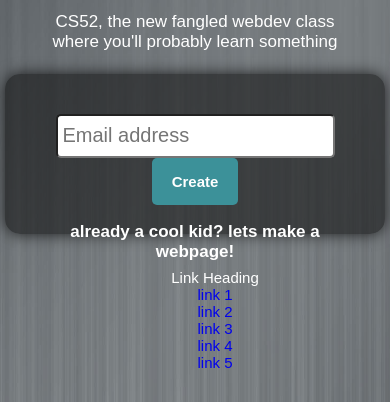
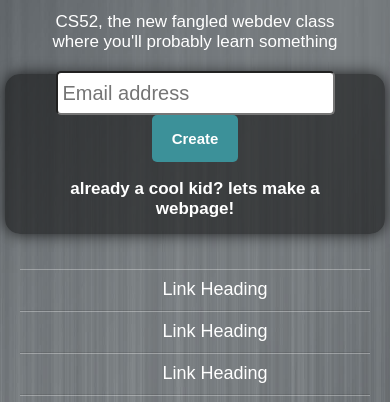
Before and after one commit to sydni/landing_page, a plain HTML site: page index.html in a window 390 px wide. Shown: the part 402-804 px from the top of the page. Drawn offline with Linux system fonts and the light colour scheme; a web font is replaced by a local one.

Commit message:
adding to sydnitopper.me

```diff
--- a/index.html
+++ b/index.html
@@ -26,7 +26,7 @@
     </h1>
     <p> CS52, the new fangled webdev class <br> where you'll probably learn something <br> </p>
 
-    <div class="flex-container">
+    <div class="box-container">
       <div class="flex-box">
         <div class="input-group">
           <input class="emailbox" type="text" class="form-control" placeholder="Email address">
@@ -37,7 +37,7 @@
     </div>
 
 
-    <div class="flex-container">
+    <div class="link-container">
       <div class="flex-item">
         <ul>
           <li> Link Heading </li>
--- a/style.css
+++ b/style.css
@@ -31,7 +31,7 @@ a:visited {
 
 
 ul {
-  list-style-type: none;
+  list-style: none;
 }
 
 .emailbox {
@@ -61,12 +61,11 @@ ul {
 	top:1px;
 }
 
-
 .important {
   color: rgb(78,177,186);
 }
 
-.flex-container {
+.box-container {
   margin: 0;
   display:flex;
   flex-direction: row;
@@ -90,16 +89,30 @@ ul {
   background-color:rgba(0,0,0,.5);
   box-shadow: 0px 0px 15px 0px rgba(0,0,0,0.75);
   border-radius: 15px 15px 15px 15px;
+  display: flex;
 
+}
+
+.link-container {
+  margin: 0;
+  display:flex;
+  flex-direction: row;
+  flex-wrap: wrap;
+  justify-content: center;
+  align-content: center;
+  align-items: center;
+  padding: 5px;
+  font-size: 15px;
 }
 
 /* code taken from http://flexboxin5.com/*/
 .flex-item {
-    width: 300px;
-    height: 125px;
-    flex-grow: 1;
+    display: flex;
+    width: 20%;
+  /*  height: 125px;*/
+    /*flex-grow: 1;
     flex-shrink: 0;
-    flex-basis: 200px;
+    flex-basis: 200px;*/
     padding: 10px;
 }
 
@@ -110,12 +123,11 @@ ul {
 .footer {
   width: 100%;
   height: 30px;
-  flex-grow: 1;
-  flex-shrink: 0;
   color: white;
   text-align: right;
   background-color:rgba(0,0,0,0.5);
   font-size: 12px;
+  margin: 0;
 }
 
 ul#footer li {
@@ -129,7 +141,6 @@ ul#footer li {
 /*code taken from https://css-tricks.com/snippets/css/a-guide-to-flexbox/*/
 
 .navigation {
-  list-style: none;
   margin: 0;
   display: flex;
   justify-content: flex-end;
@@ -147,12 +158,12 @@ ul#footer li {
   color: rgb(128,128,128);
 }
 
-@media all and (max-width: 800px) {
+/*@media all and (max-width: 800px) {
   .navigation {
     justify-content: space-around;
   }
 
-}
+}*/
 
 @media all and (max-width: 600px) {
   .navigation {
@@ -167,4 +178,26 @@ ul#footer li {
     border-bottom: 1px solid rgba(0,0,0,0.1);
   }
 
+  .link-container {
+    flex-flow: column wrap;
+    padding: 30px;
+  }
+
+  .flex-item {
+    font-size:18px;
+    width: 100%;
+    height: 20px;
+    justify-content: center;
+    align-items: center;
+    border-color: rgba(78,177,186,.5);
+    border-top: 1px solid rgba(255,255,255,0.3);
+    border-bottom: 1px solid rgba(0,0,0,0.1);
+    /*border-width: 5px; */
+    /*background-color: rgba(78,177,186,.5);*/
+  }
+
+  .flex-item a {
+    display: none;
+  }
+
 }
```
Also changed, not shown: 1 other file.
